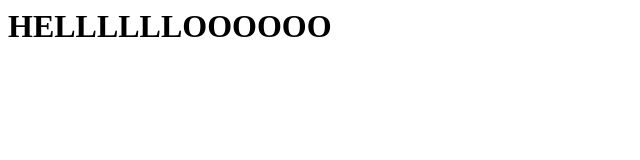
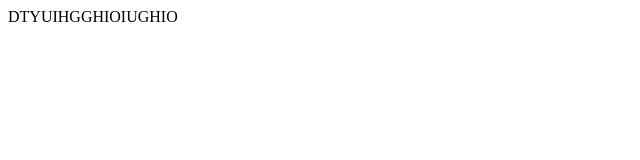
Before and after one commit to spepedemo/spepedemo.github.io, a plain HTML site: page index.html in a window 1280 px wide. Shown: the whole page, without its empty margins (0-640 px from the left). Drawn offline with Linux system fonts and the light colour scheme.

Commit message:
Update index.html

```diff
--- a/index.html
+++ b/index.html
@@ -1 +1,8 @@
-<h1>HELLLLLLOOOOOO</h1>
+<html>
+  <head>
+    <title> YOOOOHOOOOOO </title>
+  </head>
+  <body>
+    <p>DTYUIHGGHIOIUGHIO</p>
+  </body>
+</html>
```
